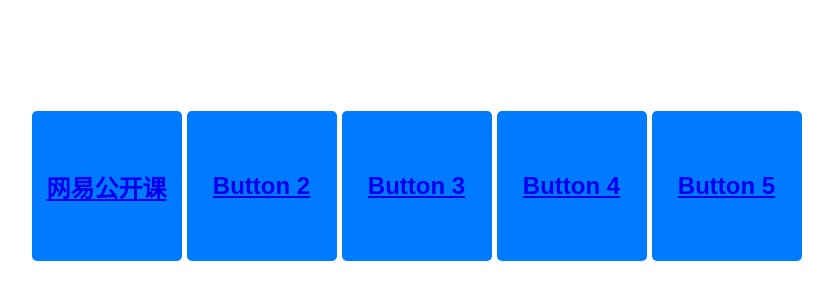
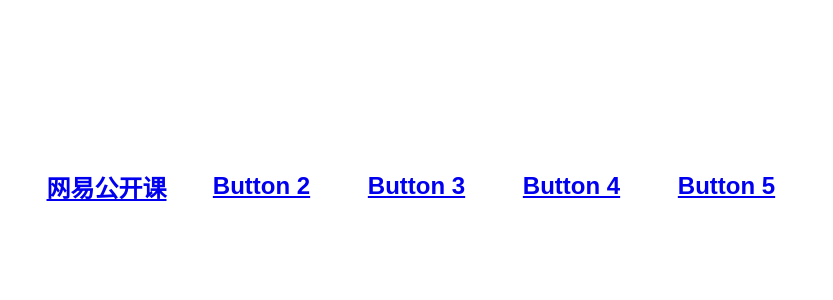
Before and after one commit to rawbean/appletv, a plain HTML site: page index.html in a window 1280 px wide. Shown: the part 222-522 px from the top of the page, without its empty margins (221-1054 px from the left). Drawn offline with Linux system fonts and the light colour scheme.

Commit message:
Update index.html

```diff
--- a/index.html
+++ b/index.html
@@ -14,10 +14,10 @@
 		button {
 			width: 150px;
 			height: 150px;
-			border: none;
+			border: 1px red;
 			border-radius: 5px;
 			margin-right: 5px;
-			background-color: #007bff;
+			background-color: #FFFFFF;
 			color: white;
 			font-size: 24px;
 			font-weight: bold;
```
